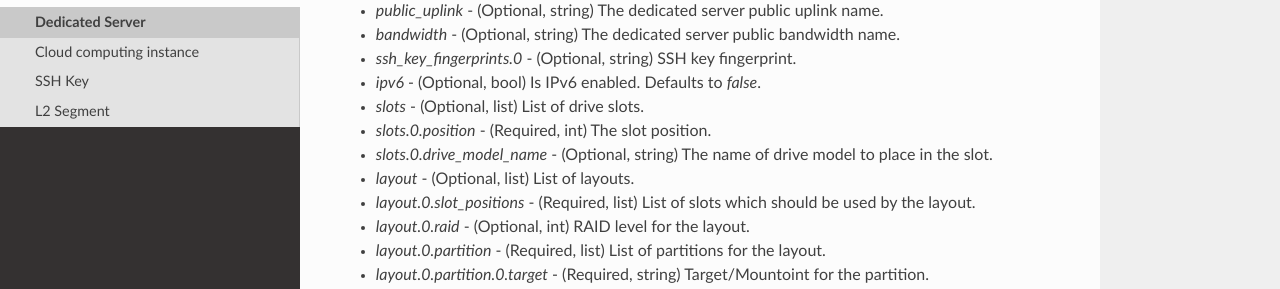
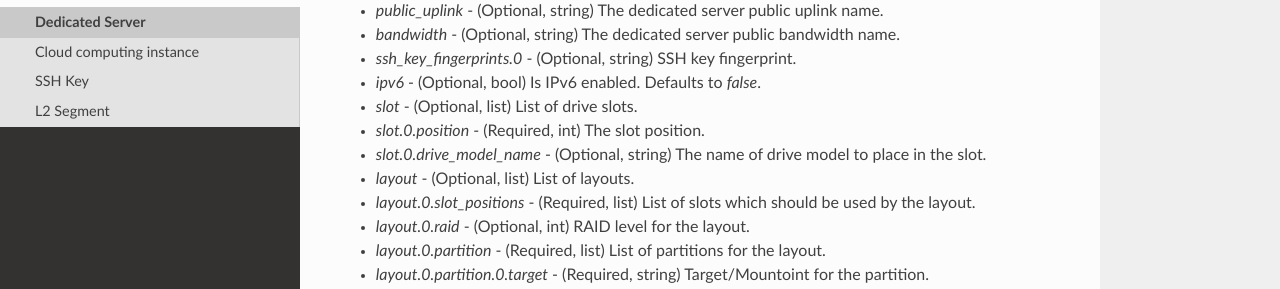
Before and after one commit to serverscom/terraform-provider-serverscom, a Sphinx documentation site: the page built from docs/topics/resources/serverscom_dedicated_server.rst, in a window 1280 px wide and 900 px high, scrolled down 1287 px. Shown: the part 161-450 px from the top of the window. Built offline with Sphinx 7.4.7 and the Read the Docs theme 2.0.0, drawn with Linux system fonts in a browser that asks for light colours.

Commit message:
Fix dedicated server documentation

```diff
--- a/docs/topics/resources/serverscom_dedicated_server.rst
+++ b/docs/topics/resources/serverscom_dedicated_server.rst
@@ -76,9 +76,9 @@ The following arguments are supported:
 - `bandwidth` - (Optional, string) The dedicated server public bandwidth name.
 - `ssh_key_fingerprints.0` - (Optional, string) SSH key fingerprint.
 - `ipv6` - (Optional, bool) Is IPv6 enabled. Defaults to `false`.
-- `slots` - (Optional, list) List of drive slots.
-- `slots.0.position` - (Required, int) The slot position.
-- `slots.0.drive_model_name` - (Optional, string) The name of drive model to place in the slot.
+- `slot` - (Optional, list) List of drive slots.
+- `slot.0.position` - (Required, int) The slot position.
+- `slot.0.drive_model_name` - (Optional, string) The name of drive model to place in the slot.
 - `layout` - (Optional, list) List of layouts.
 - `layout.0.slot_positions` - (Required, list) List of slots which should be used by the layout.
 - `layout.0.raid` - (Optional, int) RAID level for the layout.
```
